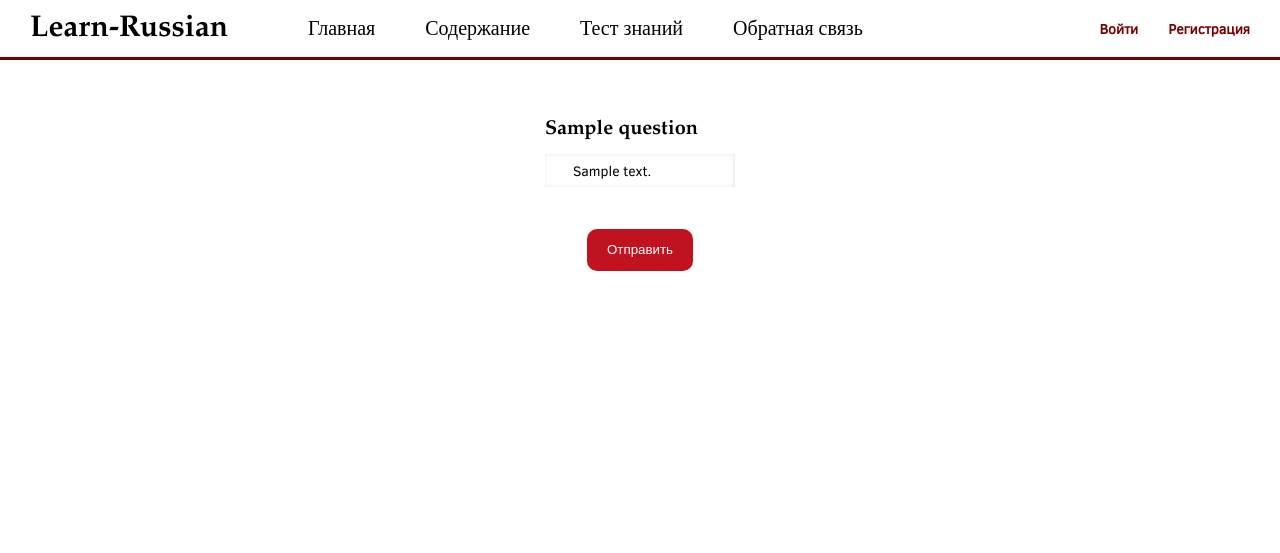
After one commit to SeaReccoon/learn-russian, a Django app: page /testing/test/ in a window 1280 px wide. The commit adds this page. Shown: the top 553 px of the page. Run offline with Django 5.2, Linux system fonts and the light colour scheme; tables that the repository leaves empty hold one stand-in row (values such as "Sample post"); some libraries are stand-ins or nearby versions; some web fonts are replaced.

Commit message:
Добавлены страницы с тестами знаний

```diff
--- a/templates/base.html
+++ b/templates/base.html
@@ -18,7 +18,7 @@
             <nav class="top-menu">
                 <a href="{% url 'index' %}" class="top-menu__btn title">Главная</a>
                 <a href="{% url 'lessons_list' %}" class="top-menu__btn title">Содержание</a>
-                <a href="" class="top-menu__btn title">Тест знаний</a>
+                <a href="{% url 'start_test' %}" class="top-menu__btn title">Тест знаний</a>
                 <a href="{% url 'feedback' %}" class="top-menu__btn title">Обратная связь</a>
             </nav>
 
--- /dev/null
+++ b/testing/static/testing/css/test.css
@@ -0,0 +1,49 @@
+.question {
+    margin-top: 2em;
+}
+
+.title_test {
+    margin-bottom: 0.6em;
+}
+
+.answer-options {
+    position: relative;
+    display: flex;
+    flex-direction: column;
+}
+
+.answer-options::after {
+    content: "";
+    position: absolute;
+    width: 100%;
+    height: 100%;
+    box-shadow: inset -1px 0 4px rgba(0, 0, 0, 0.1);
+    z-index: 10;
+    top: 0;
+    left: 0;
+    pointer-events: none;
+}
+
+.option__input {
+    display: none;
+}
+
+.option__label {
+    display: block;
+    padding: 0.5em 2em;
+    transition: 200ms;
+    cursor: pointer;
+}
+
+.option:nth-child(even) .option__label {
+    background-color: var(--bg-color);
+}
+
+.option__label:hover {
+    background-color: var(--accent-color) !important;
+}
+
+.option__input:checked + .option__label {
+    background-color: var(--main-color);
+    color: white;
+}
--- /dev/null
+++ b/testing/templates/testing/test.html
@@ -0,0 +1,34 @@
+{% extends 'base.html' %}
+
+{% block css %}
+    <link rel="stylesheet" href="/static/testing/css/test.css">
+{% endblock %}
+
+{% block title %}
+    Learn-Russian. Тест знаний
+{% endblock %}
+
+{% block content %}
+    {% for question in questions %}
+        <div class="question">
+            <h2 class="title title_test">{{ question.question }}</h2>
+            <form class="answer-options">
+                {% for answer in question.answers.all %}
+                    <div class="option">
+                        <input
+                            type="radio"
+                            value="{{ answer.answer }}"
+                            name="{{ question.question }}"
+                            id="{{ answer.pk }}"
+                            class="option__input">
+                        <label for="{{ answer.pk }}" class="option__label">{{ answer.answer }}</label>
+                    </div>
+                {% endfor %}
+            </form>
+        </div>
+    {% endfor %}
+
+    <div class="btns">
+        <button class="main-btn main-btn_center">Отправить</button>
+    </div>
+{% endblock %}
--- a/testing/urls.py
+++ b/testing/urls.py
@@ -1,5 +1,7 @@
 from django.urls import path
+from testing.views import QuestionsListView, StartTestingView
 
 urlpatterns = [
-
+    path("test/", QuestionsListView.as_view(), name="testing"),
+    path("", StartTestingView.as_view(), name="start_test")
 ]
--- a/testing/views.py
+++ b/testing/views.py
@@ -1,3 +1,16 @@
-from django.shortcuts import render
+from django.views.generic import ListView, TemplateView
+from testing.models import Question
+import random
 
-# Create your views here.
+class QuestionsListView(ListView):
+    model = Question
+    template_name = "testing/test.html"
+    context_object_name = "questions"
+
+    def get_queryset(self):
+        questions = Question.objects.all()
+        random.shuffle(list(questions))
+        return questions
+
+class StartTestingView(TemplateView):
+    template_name = "testing/start.html"
```
Also changed, not shown: testing/templates/testing/start.html (added, +17 -0 lines).
